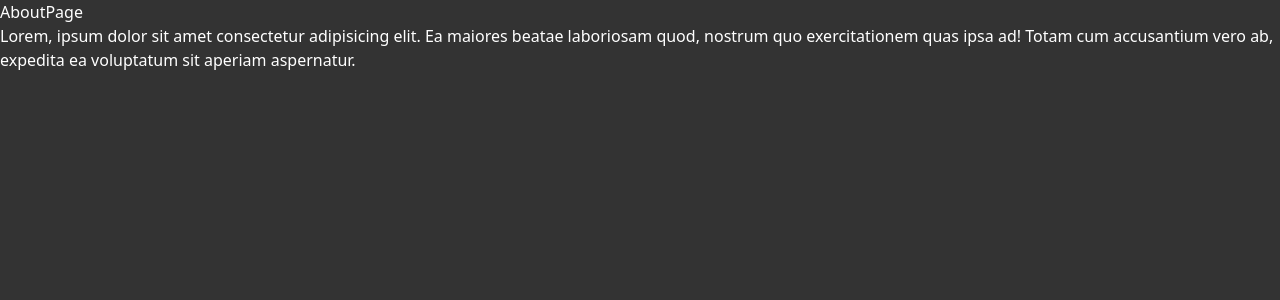
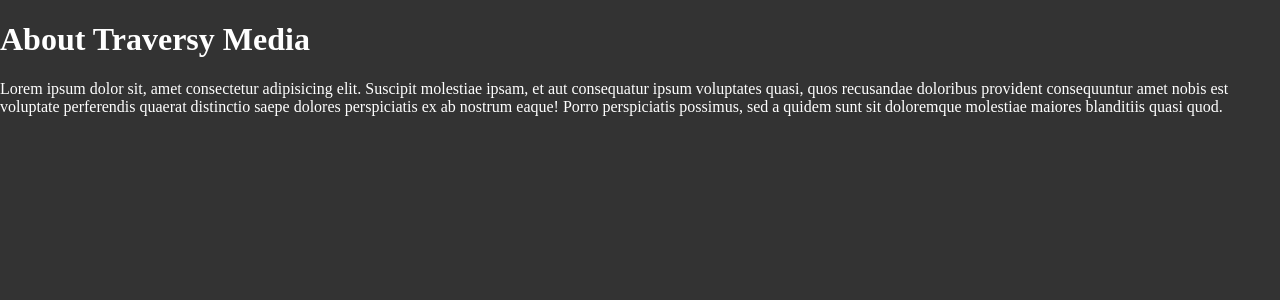
Before and after one commit to kriztiank-UCN/next_14_crash, a Next.js app: page /about in a window 1280 px wide. Shown: the top 300 px of the page. Built offline with nearby package versions, Linux system fonts and the light colour scheme.

Commit message:
Layouts & Metadata API

```diff
--- a/app/about/page.jsx
+++ b/app/about/page.jsx
@@ -1,11 +1,17 @@
+export const metadata = {
+  title: "About Traversy Media",
+}
+
 const AboutPage = () => {
   return (
     <div>
-      <h1>AboutPage</h1>
+      <h1>About Traversy Media</h1>
       <p>
-        Lorem, ipsum dolor sit amet consectetur adipisicing elit. Ea maiores beatae laboriosam quod,
-        nostrum quo exercitationem quas ipsa ad! Totam cum accusantium vero ab, expedita ea
-        voluptatum sit aperiam aspernatur.
+        Lorem ipsum dolor sit, amet consectetur adipisicing elit. Suscipit molestiae ipsam, et aut
+        consequatur ipsum voluptates quasi, quos recusandae doloribus provident consequuntur amet
+        nobis est voluptate perferendis quaerat distinctio saepe dolores perspiciatis ex ab nostrum
+        eaque! Porro perspiciatis possimus, sed a quidem sunt sit doloremque molestiae maiores
+        blanditiis quasi quod.
       </p>
     </div>
   )
--- a/app/globals.css
+++ b/app/globals.css
@@ -1,6 +1,6 @@
-@tailwind base;
+/* @tailwind base;
 @tailwind components;
-@tailwind utilities;
+@tailwind utilities; */
 
 :root {
   --primary-color: #0070f3;
--- a/app/layout.js
+++ b/app/layout.jsx
@@ -15,6 +15,7 @@
 export const metadata = {
   title: "Create Next App",
   description: "Generated by create next app",
+  keywords: "Next.js, React",
 };
 
 export default function RootLayout({ children }) {
```
Also changed, not shown: app/page.jsx (renamed from app/page.js).
